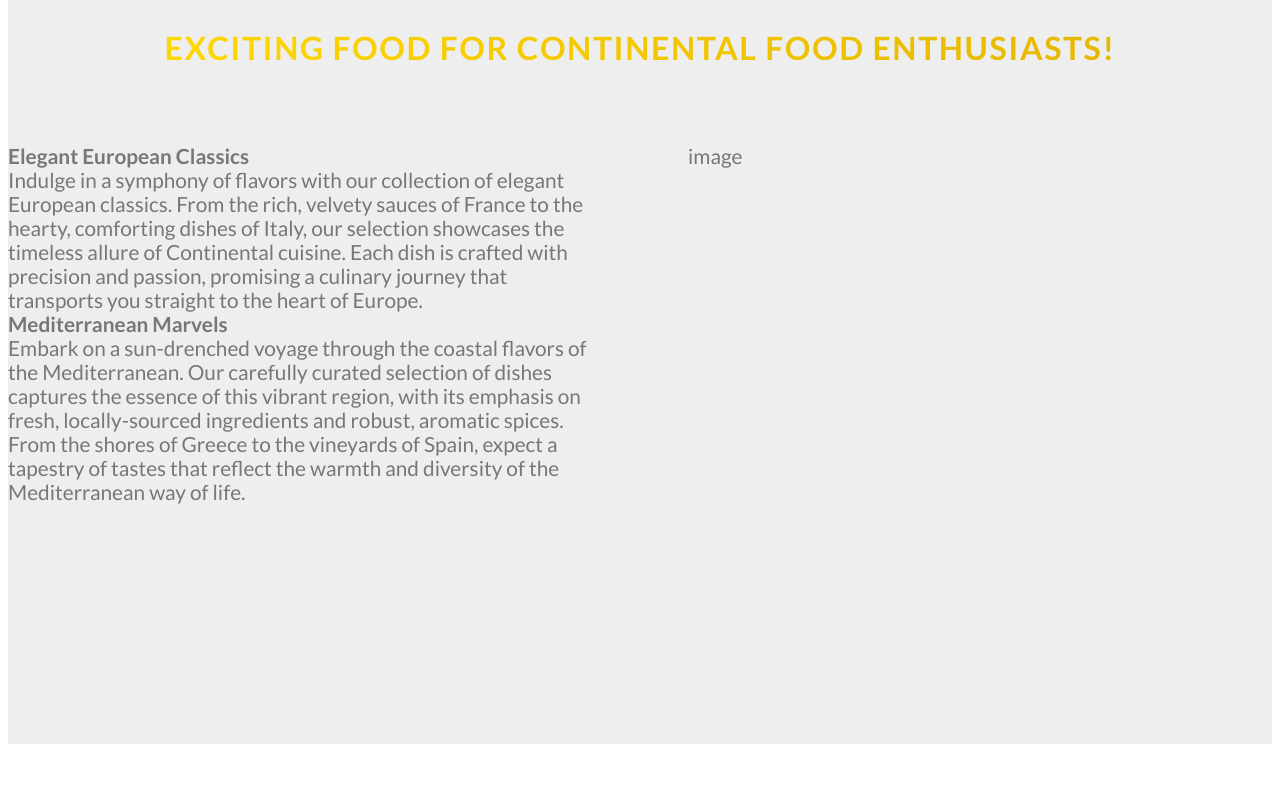
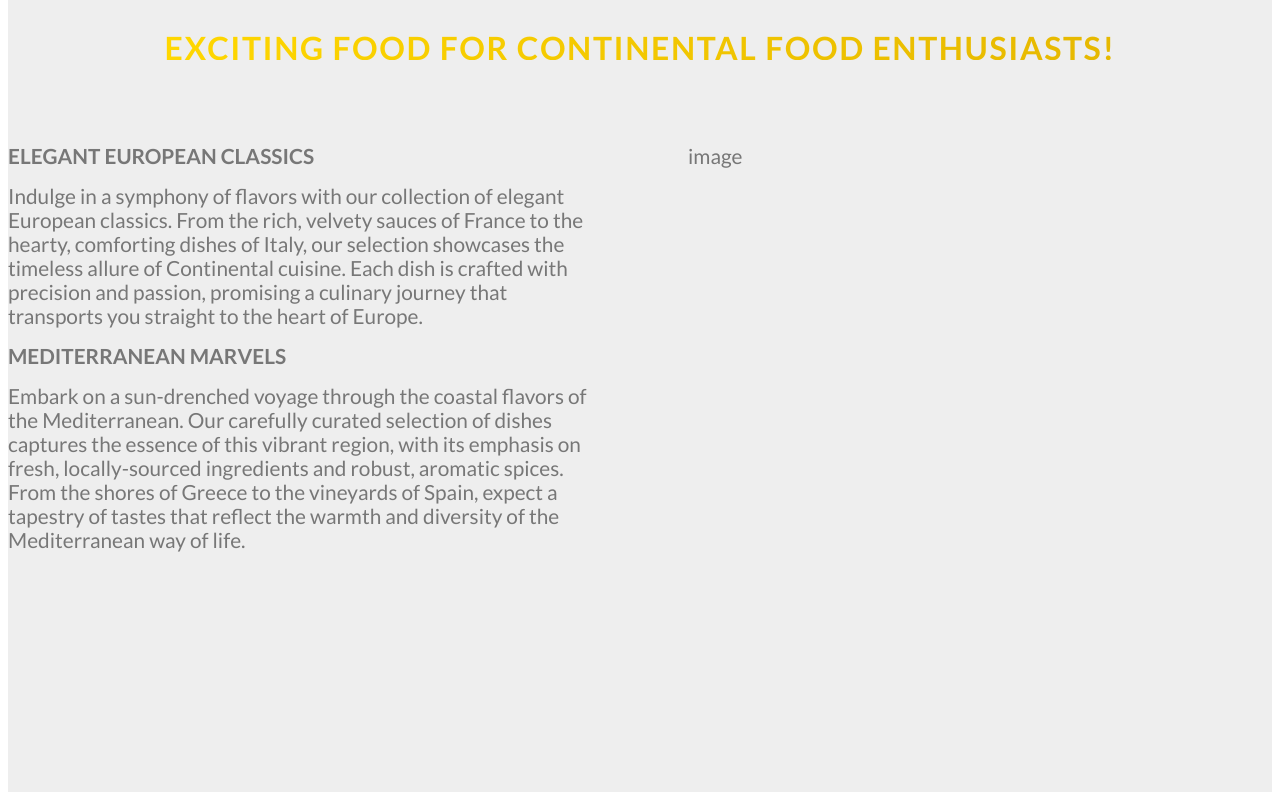
Before and after one commit to MuhammadAsadUllah000/TastyDelights-Project, a website: page index.html in a window 1280 px wide. Shown: the part 772-1572 px from the top of the page. Before the commit the page ends 1524 px from the top, so only its background shows below. Drawn offline with Linux system fonts and the light colour scheme.

Commit message:
updated new files

```diff
--- a/index.html
+++ b/index.html
@@ -45,16 +45,16 @@
             </div>
             <div class="row">
                 <div class="col-1-of-2">
-                    <h4 class="continental-heading">
+                    <h4 class="continental-food-heading">
                         Elegant European Classics
                     </h4>
-                    <p class="continental-paragrapgh">
+                    <p class="continental-food-paragrapgh">
                         Indulge in a symphony of flavors with our collection of elegant European classics. From the rich, velvety sauces of France to the hearty, comforting dishes of Italy, our selection showcases the timeless allure of Continental cuisine. Each dish is crafted with precision and passion, promising a culinary journey that transports you straight to the heart of Europe.
                     </p>
-                    <h4 class="continental-heading">
+                    <h4 class="continental-food-heading">
                         Mediterranean Marvels
                     </h4>
-                    <p class="continental-paragrapgh">
+                    <p class="continental-food-paragrapgh">
                         Embark on a sun-drenched voyage through the coastal flavors of the Mediterranean. Our carefully curated selection of dishes captures the essence of this vibrant region, with its emphasis on fresh, locally-sourced ingredients and robust, aromatic spices. From the shores of Greece to the vineyards of Spain, expect a tapestry of tastes that reflect the warmth and diversity of the Mediterranean way of life.
                     </p>
                 </div>
--- a/sass/components/continental-food.scss
+++ b/sass/components/continental-food.scss
@@ -2,4 +2,26 @@
     padding: 15rem 0;
     background-color: $light-gray;
     margin-top: -25vh;
+
+
+
+
+
 }
+
+.continental-food-heading{
+    margin-bottom: 1rem;
+    font-weight: 600;
+    color: #777;
+    text-transform: uppercase;
+
+}
+
+
+.continental-food-paragrapgh{
+
+    &:not(:last-child) {
+        margin-bottom: 1rem;
+    }
+
+}
```
Also changed, not shown: sass/components/heading.scss (line endings or trailing spaces), style.css.
